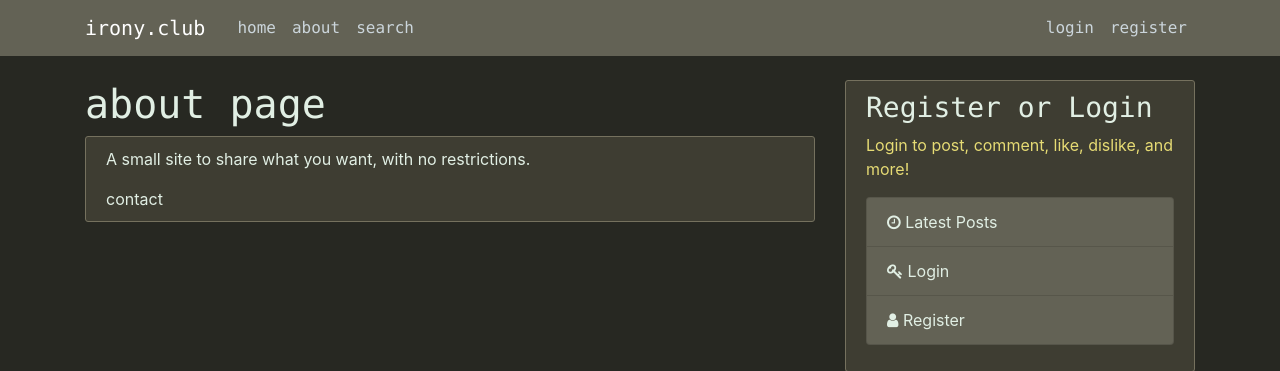
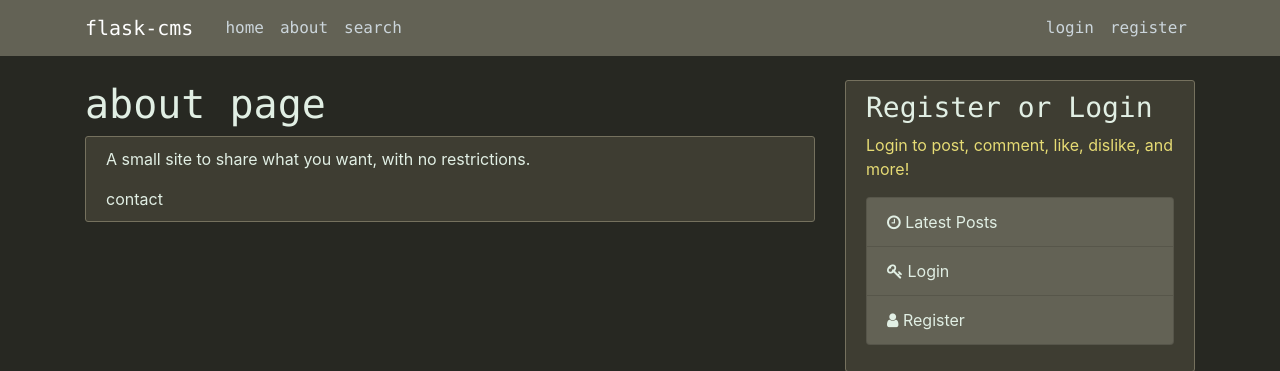
Before and after one commit to Va1a/flask-cms, a Flask app: page /about in a window 1280 px wide. Shown: the top 371 px of the page. Run offline with Flask 2, Linux system fonts and the light colour scheme; some libraries are stand-ins or nearby versions.

Commit message:
remove branding

```diff
--- a/flaskblog/templates/layout.html
+++ b/flaskblog/templates/layout.html
@@ -27,7 +27,7 @@ if ( window.history.replaceState ) {
 	<header class="site-header">
 	  <nav class="navbar navbar-expand-md navbar-dark bg-steel fixed-top">
 	    <div class="container">
-	      <a class="navbar-brand mr-4" href="/">irony.club</a>
+	      <a class="navbar-brand mr-4" href="/">flask-cms</a>
 	      <button class="navbar-toggler" type="button" data-toggle="collapse" data-target="#navbarToggle" aria-controls="navbarToggle" aria-expanded="false" aria-label="Toggle navigation">
 	        <span class="navbar-toggler-icon"></span>
 	      </button>
```
